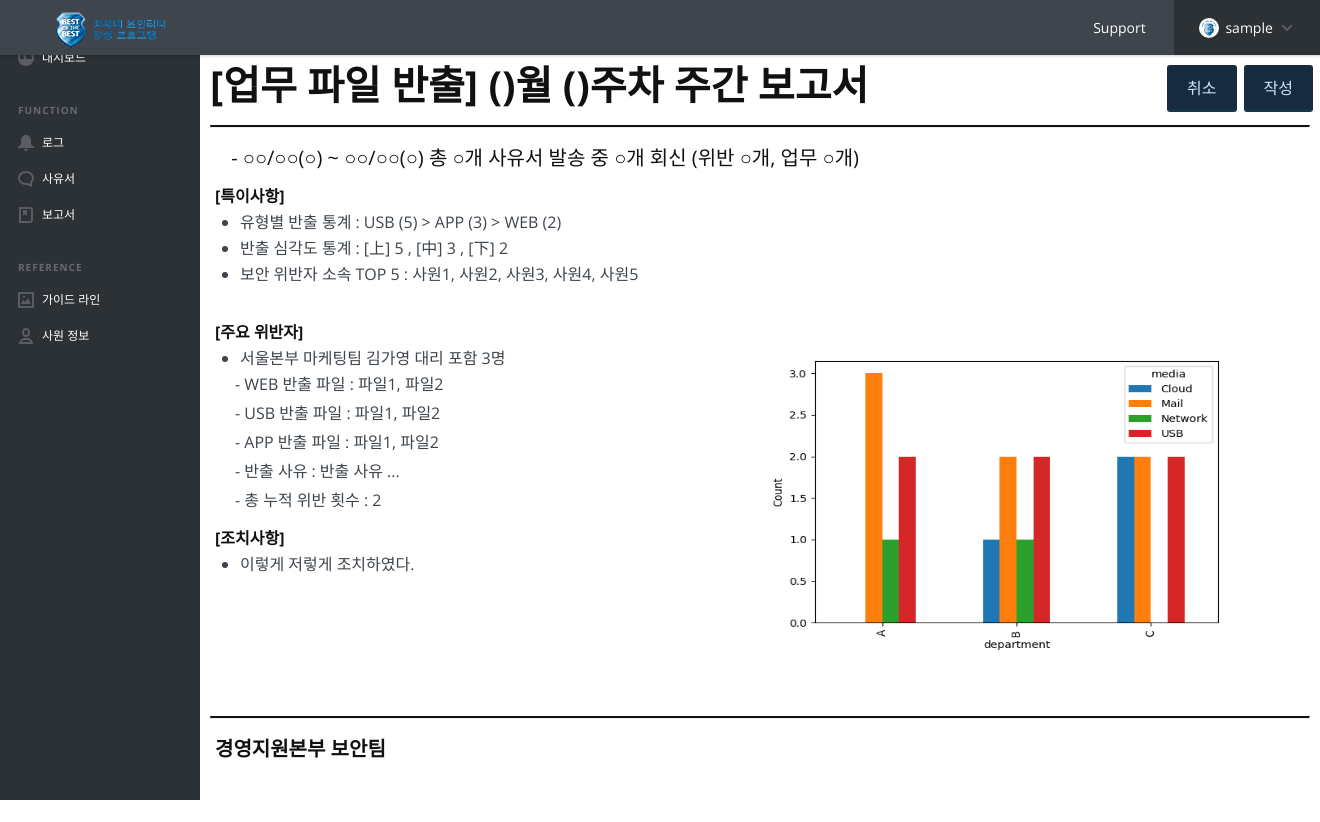
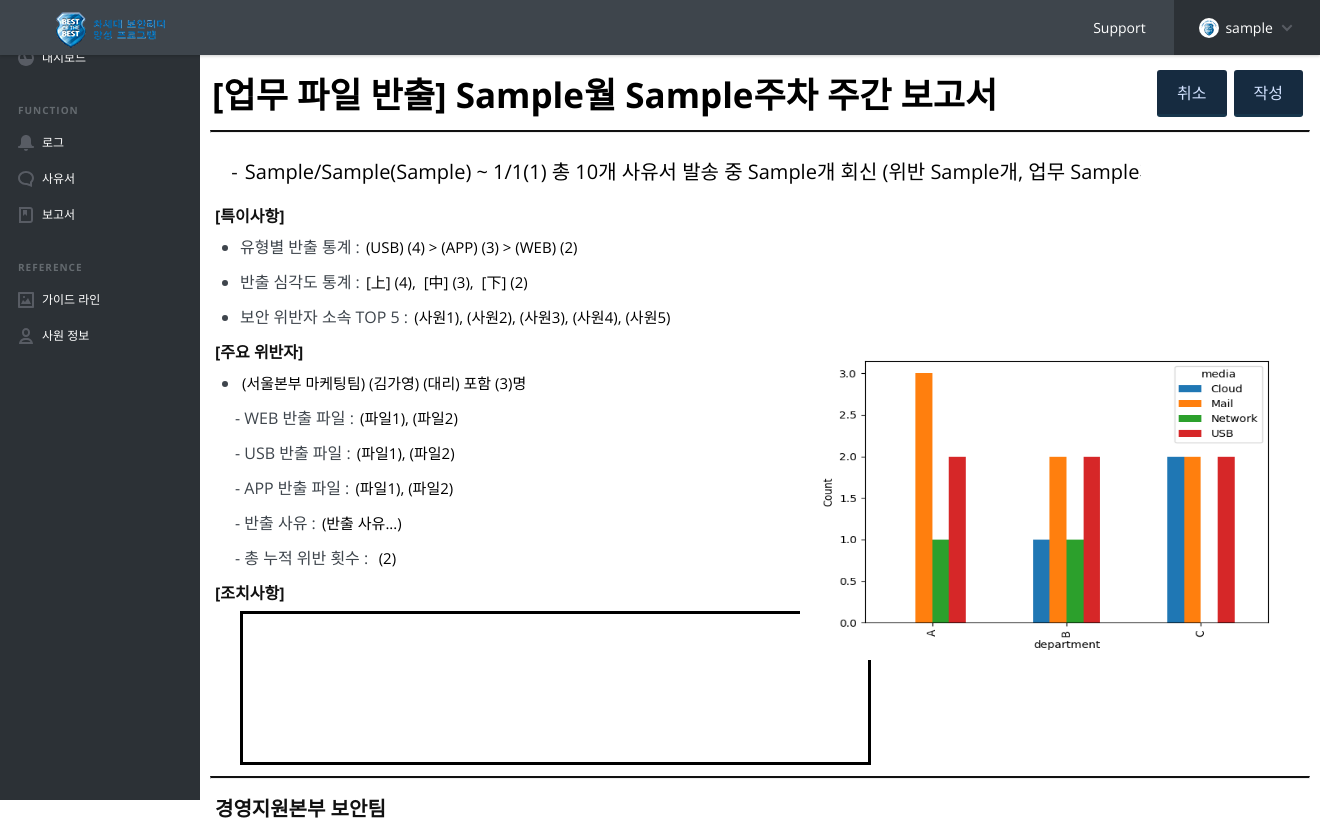
Before and after one commit to yhyeon/SOA, a Django app: template WebSolution/SOA/templates/report_write.html in a window 1320 px wide. Before the commit the page ends 800 px from the top, so only its background shows below. Run offline with Django 3.2, Linux system fonts and the light colour scheme; the template is opened without the code that fills it: most values are stand-ins (such as "Sample title", 1, 10 or a date in 2020).

Commit message:
update report page

```diff
--- a/WebSolution/SOA/static/css/reportstyle.css
+++ b/WebSolution/SOA/static/css/reportstyle.css
@@ -1,6 +1,17 @@
 .title {
     width: 100%;
     height: 60px;
+}
+
+.title input[type="text"] {
+    box-sizing: border-box;
+    width: 800px;
+    border: none;
+    height: 55px;
+    font-size: 35px;
+    font-weight: 600;
+    text-align: left;
+    float: left;
 }
 
 .title input[type="submit"],
@@ -8,7 +19,7 @@
     background: #162b40;
     border: none;
     padding: 10px 20px 10px 20px;
-    margin-top: 10px;
+    margin-top: 5px;
     margin-right: 7px;
     border-bottom: 3px solid #17364c;
     border-radius: 3px;
@@ -17,6 +28,7 @@
 }
 
 .title h1 {
+    width: 100%;
     color: #111;
     padding: 10px 10px !important;
     font-size: 4rem !important;
@@ -28,6 +40,16 @@
     color: #111;
     font-size: 2rem;
     font-weight: 300;
+}
+
+.summary input[type="text"] {
+    box-sizing: border-box;
+    width: 900px;
+    border: none;
+    height: 35px;
+    font-size: 20px;
+    font-weight: 400;
+    text-align: left;
 }
 
 .sub-title h2 {
@@ -46,7 +68,7 @@
 }
 
 hr.style3{
-    margin: 10px 10px;
+    margin: 15px 10px 0 10px;
 	border-top: 2px solid #111;
     margin-bottom: 20px;
 }
@@ -66,13 +88,13 @@ ul.dashed {
 
 ul.dashed > li {
     text-indent: -5px;
-    margin-bottom: 13px;
+    margin-bottom: 10px;
 }
 
 ul.dashed > li:before {
     content: "-  ";
     text-indent: -5px;
-    margin-bottom: 13px;
+    margin-bottom: 10px;
 }
 
 .singularity {
@@ -81,11 +103,82 @@ ul.dashed > li:before {
     padding: 10px 40px !important;
 }
 
+.typeRank input[type="text"] {
+    box-sizing: border-box;
+    width: 300px;
+    border: none;
+    height: 25px;
+    font-size: 15px;
+    font-weight: 400;
+    text-align: left;
+}
+
+.severityCnt input[type="text"] {
+    box-sizing: border-box;
+    width: 300px;
+    border: none;
+    height: 25px;
+    font-size: 15px;
+    font-weight: 400;
+    text-align: left;
+}
+
+.top5 input[type="text"] {
+    box-sizing: border-box;
+    width: 300px;
+    border: none;
+    height: 25px;
+    font-size: 15px;
+    font-weight: 400;
+    text-align: left;
+}
+
 .main-violator {
     width: 100%;
-    height: 170px;
+    height: 205px;
     padding: 10px 40px !important;
 }
+
+.violator input[type="text"] {
+    box-sizing: border-box;
+    width: 350px;
+    border: none;
+    height: 25px;
+    font-size: 15px;
+    font-weight: 400;
+    text-align: left;
+}
+
+.outflowFile input[type="text"] {
+    box-sizing: border-box;
+    width: 250px;
+    border: none;
+    height: 25px;
+    font-size: 15px;
+    font-weight: 400;
+    text-align: left;
+}
+
+.outreason input[type="text"] {
+    box-sizing: border-box;
+    width: 300px;
+    border: none;
+    height: 25px;
+    font-size: 15px;
+    font-weight: 400;
+    text-align: left;
+}
+
+.accumulateCnt input[type="text"] {
+    box-sizing: border-box;
+    width: 30px;
+    border: none;
+    height: 25px;
+    font-size: 15px;
+    font-weight: 400;
+    text-align: center;
+}
+
 
 .measure {
     width: 100%;
@@ -93,13 +186,86 @@ ul.dashed > li:before {
     padding: 10px 40px !important;
 }
 
+.measure textarea {
+    box-sizing: border-box;
+    border: solid;
+    resize: none;
+    font-size: 15px;
+    font-weight: 400;
+}
+
 .graph {
     position: absolute;
     top: 320px;
-    left: 750px;
+    left: 800px;
 }
 
 .graph img {
     width: 520px;
     height: 340px;
 }
+
+.new_title {
+    padding-top: 100px;
+    width: 100%;
+    height: 250px;
+}
+
+.new_title h1 {
+    width: 100%;
+    color: #111;
+    padding: 10px 10px !important;
+    font-size: 4rem !important;
+    font-weight: 600 !important;
+
+}
+
+.new_content {
+    width: 100%;
+}
+
+.new_content h2 {
+    color: #111;
+    font-size: 2rem !important;
+    font-weight: 500 !important;
+}
+
+.sub_title input[type="text"] {
+    box-sizing: border-box;
+    -webkit-border-radius: 5px;
+    -moz-border-radius: 5px;
+    border-radius: 5px;
+    border:1px solid #111;
+    width: 30px;
+    height: 25px;
+    font-size: 16px;
+    font-weight: 500;
+    text-align: center;
+    margin-bottom: 30px;
+}
+
+.dateselected input[type="text"] {
+    box-sizing: border-box;
+    -webkit-border-radius: 5px;
+    -moz-border-radius: 5px;
+    border-radius: 5px;
+    border:1px solid #111;
+    width: 100px;
+    height: 25px;
+    font-size: 16px;
+    font-weight: 500;
+    text-align: center;
+    margin-bottom: 30px;
+}
+
+.dateselected input[type="submit"],
+.dateselected input[type="button"]{
+    background: #162b40;
+    border: none;
+    padding: 10px 20px 10px 20px;
+    margin-top: 5px;
+    margin-right: 7px;
+    border-bottom: 3px solid #17364c;
+    border-radius: 3px;
+    color: #D2E2FF;
+}
--- a/WebSolution/SOA/templates/base.html
+++ b/WebSolution/SOA/templates/base.html
@@ -45,7 +45,6 @@
 			</ul>
 		</nav>
 	</header> <!-- main-header END -->
-
 	<main class="main-content">
 		<nav class="side-nav">
 			<ul>
@@ -122,6 +121,8 @@
 <script src="{% static 'js/jquery-2.1.4.js' %}"></script>
 <script src="{% static 'js/jquery.menu-aim.js' %}"></script>
 <script src="{% static 'js/main.js' %}"></script>
+{% block jq %}{% endblock %}
+
 
 </body>
 </html>
--- a/WebSolution/SOA/templates/report_write.html
+++ b/WebSolution/SOA/templates/report_write.html
@@ -5,23 +5,29 @@
 {% block css %}<link rel="stylesheet" href="{% static 'css/reportstyle.css' %}">{% endblock %}
 
 {% block content %}
+    <form>
         <div class="title">
-        <h1>[업무 파일 반출] ()월 ()주차 주간 보고서</h1>
+            <h1><input type="text" name="title" value="[업무 파일 반출] {{ rMonth }}월 {{ rWeek }}주차 주간 보고서" readonly/>
             <input type="button" name="submit" value="작성" onclick="">
-        <input type="button" name="back" value="취소" onclick="">
+            <input type="button" name="back" value="취소" onclick="history.back();"></h1>
         </div>
         <hr class="style3">
         <div class="summary">
-        <h2>&nbsp;&nbsp;&nbsp;&nbsp;&nbsp;&nbsp;- ○○/○○(○) ~ ○○/○○(○) 총 ○개 사유서 발송 중 ○개 회신 (위반 ○개, 업무 ○개)</h2>
+            <h2>&nbsp;&nbsp;&nbsp;&nbsp;&nbsp;&nbsp;-
+                <input type="text" name="summary" value="{{ pMonth }}/{{ pDay }}({{ pDow }}) ~ {{ nMonth }}/{{ nDay }}({{ nDow }}) 총 {{ reason_totalCnt }}개 사유서 발송 중 {{ replyCnt }}개 회신 (위반 {{ vioCnt }}개, 업무 {{ bisCnt }}개)" readonly/>
+            </h2>
         </div>
         <div class="sub-title">
             <h2>[특이사항]</h2>
         </div>
         <div class="singularity">
             <ul class="disc">
-            <li>유형별 반출 통계 : USB (5) > APP (3) > WEB (2)</li>
-            <li>반출 심각도 통계 : [上] 5 , [中] 3 , [下] 2</li>
-            <li>보안 위반자 소속 TOP 5 : 사원1, 사원2, 사원3, 사원4, 사원5</li>
+                <li class="typeRank">유형별 반출 통계 :
+                    <input type="text" name="typeRank" value="(USB) (4) > (APP) (3) > (WEB) (2)" readonly/></li>
+                <li class="severityCnt">반출 심각도 통계 :
+                    <input type="text" name="severity-Cnt" value="[上] (4),  [中] (3),  [下] (2)" readonly/></li>
+                <li class="top5">보안 위반자 소속 TOP 5 :
+                    <input type="text" name="top5" value="(사원1), (사원2), (사원3), (사원4), (사원5)" readonly/></li>
             </ul>
         </div>
         <div class="sub-title">
@@ -29,14 +35,25 @@
         </div>
         <div class="main-violator">
             <ul class="disc">
-            <li>서울본부 마케팅팀 김가영 대리 포함 3명</li>
+                <li class="violator">
+                    <input type="text" name="violator" value="(서울본부 마케팅팀) (김가영) (대리) 포함 (3)명" readonly/>
                 <li style="list-style-type: none">
                     <ul class="dashed">
-                    <li>WEB 반출 파일 : 파일1, 파일2</li>
-                    <li>USB 반출 파일 : 파일1, 파일2</li>
-                    <li>APP 반출 파일 : 파일1, 파일2</li>
-                    <li>반출 사유 : 반출 사유 ...</li>
-                    <li>총 누적 위반 횟수 : 2</li>
+                        <li class="outflowFile">WEB 반출 파일 :
+                            <input type="text" name="web-file" value="(파일1), (파일2)" readonly/>
+                        </li>
+                        <li class="outflowFile">USB 반출 파일 :
+                            <input type="text" name="usb-file" value="(파일1), (파일2)" readonly/>
+                        </li>
+                        <li class="outflowFile">APP 반출 파일 :
+                            <input type="text" name="app-file" value="(파일1), (파일2)" readonly/>
+                        </li>
+                        <li class="outreason">반출 사유 :
+                            <input type="text" name="outreason" value="(반출 사유...)" readonly/>
+                        </li>
+                        <li class="accumulateCnt">총 누적 위반 횟수 :
+                            <input type="text" name="accumulateCnt" value="(2)" readonly/>
+                        </li>
                     </ul>
                 </li>
             </ul>
@@ -45,9 +62,9 @@
             <h2>[조치사항]</h2>
         </div>
         <div class="measure">
-        <ul class="disc">
+            <ul>
                 <li>
-                이렇게 저렇게 조치하였다.
+                    <textarea name="measure" cols="67" rows="8"></textarea>
                 </li>
             </ul>
         </div>
@@ -59,4 +76,5 @@
         <div class="graph">
             <img src="{% static 'graph/test1.png' %}">
         </div>
+    </form>
 {% endblock %}
--- a/WebSolution/SOA/urls.py
+++ b/WebSolution/SOA/urls.py
@@ -16,8 +16,10 @@ urlpatterns = [
     url(r'^reason/process/(?P<reason_id>\w+)/', views.reason_check, name='reason_check'),
     url(r'^reason/complete/$', views.complete, name='reason_complete'),
     url(r'^reason/complete/(?P<reason_id>\w+)/', views.reason_view, name='reason_view'),
-    url(r'^report/', views.report, name='report'),
-
+    url(r'^report/$', views.report, name='report'),
+    url(r'^report/pop/', views.report_pop, name='report_pop'),
+    url(r'^report/new/', views.report_new, name='report_new'),
+    url(r'^report/write/', views.report_process, name='report_write'),
     url(r'^guideline/statute/', views.statute, name='guideline_statute'),
     url(r'^guideline/case/', views.case, name='guideline_case'),
     url(r'^guideline/preventive/', views.preventive, name='guideline_preventive'),
```
Also changed, not shown: WebSolution/SOA/static/css/tablestyle.css (+12 -0 lines), WebSolution/SOA/templates/report.html (added, +104 -0 lines), WebSolution/SOA/templates/report_new.html (added, +117 -0 lines), WebSolution/SOA/templates/report_pop.html (added, +57 -0 lines), WebSolution/SOA/views.py (+23 -1 lines). Lines whose indentation alone changed are shown as unchanged.
